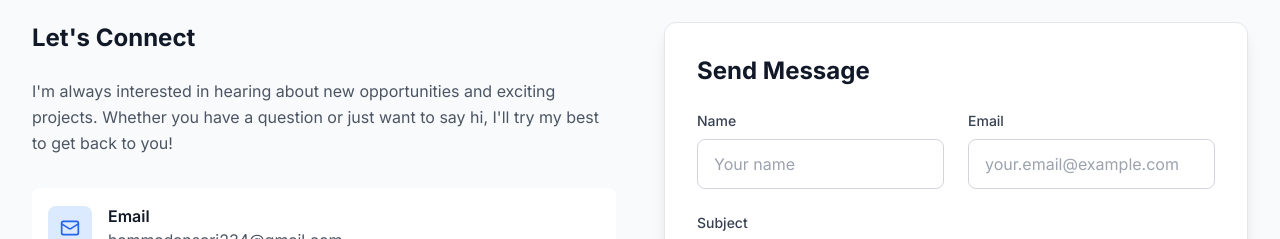
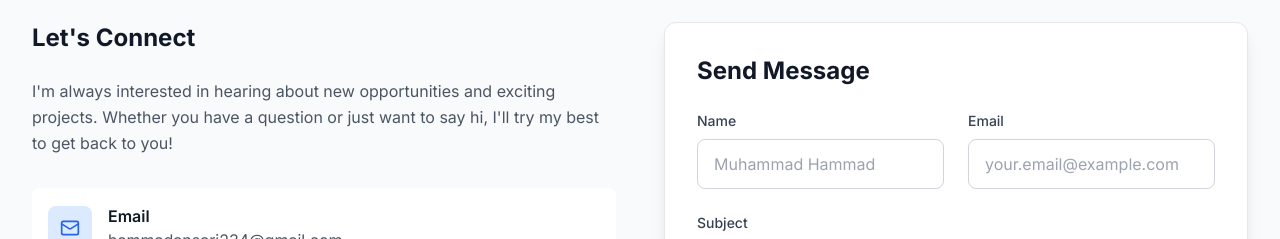
Before and after one commit to muhammadhammad234/portfolio, a Next.js app: page / in a window 1280 px wide. Shown: the part 8440-8679 px from the top of the page. Built offline with nearby package versions, Linux system fonts and the light colour scheme.

Commit message:
Updated Metadata

```diff
--- a/app/layout.tsx
+++ b/app/layout.tsx
@@ -6,22 +6,22 @@ import { ThemeProvider } from '@/components/theme-provider'
 const inter = Inter({ subsets: ['latin'] })
 
 export const metadata: Metadata = {
-    title: 'Your Name - Portfolio',
-    description: 'Full-stack developer passionate about creating beautiful and functional web applications.',
+    title: 'Muhammad Hammad - Mobile Application Developer',
+    description: 'Senior Flutter Developer with more than 3 years of experience in the field of development',
     keywords: ['developer', 'portfolio', 'web development', 'react', 'next.js'],
-    authors: [{ name: 'Your Name' }],
-    creator: 'Your Name',
+    authors: [{ name: 'Muhammad Hammad' }],
+    creator: 'Muhammad Hammad',
     openGraph: {
         type: 'website',
         locale: 'en_US',
         url: 'https://your-portfolio.vercel.app',
-        title: 'Your Name - Portfolio',
+        title: 'Muhammad Hammad - Mobile Application Developer',
         description: 'Full-stack developer passionate about creating beautiful and functional web applications.',
-        siteName: 'Your Name Portfolio',
+        siteName: 'Muhammad Hammad Portfolio',
     },
     twitter: {
         card: 'summary_large_image',
-        title: 'Your Name - Portfolio',
+        title: 'Muhammad Hammad - Mobile Application Developer',
         description: 'Full-stack developer passionate about creating beautiful and functional web applications.',
     },
 }
--- a/components/contact.tsx
+++ b/components/contact.tsx
@@ -183,7 +183,7 @@ const Contact = () => {
                                             onChange={handleChange}
                                             required
                                             className="w-full px-4 py-3 border border-gray-300 dark:border-dark-600 rounded-lg focus:ring-2 focus:ring-primary-500 focus:border-transparent bg-white dark:bg-dark-700 text-gray-900 dark:text-gray-100 transition-colors duration-200"
-                                            placeholder="Your name"
+                                            placeholder="Muhammad Hammad"
                                         />
                                     </div>
                                     <div>
```
Also changed, not shown: 1 other file (tests, documents, lock files or other folders).
